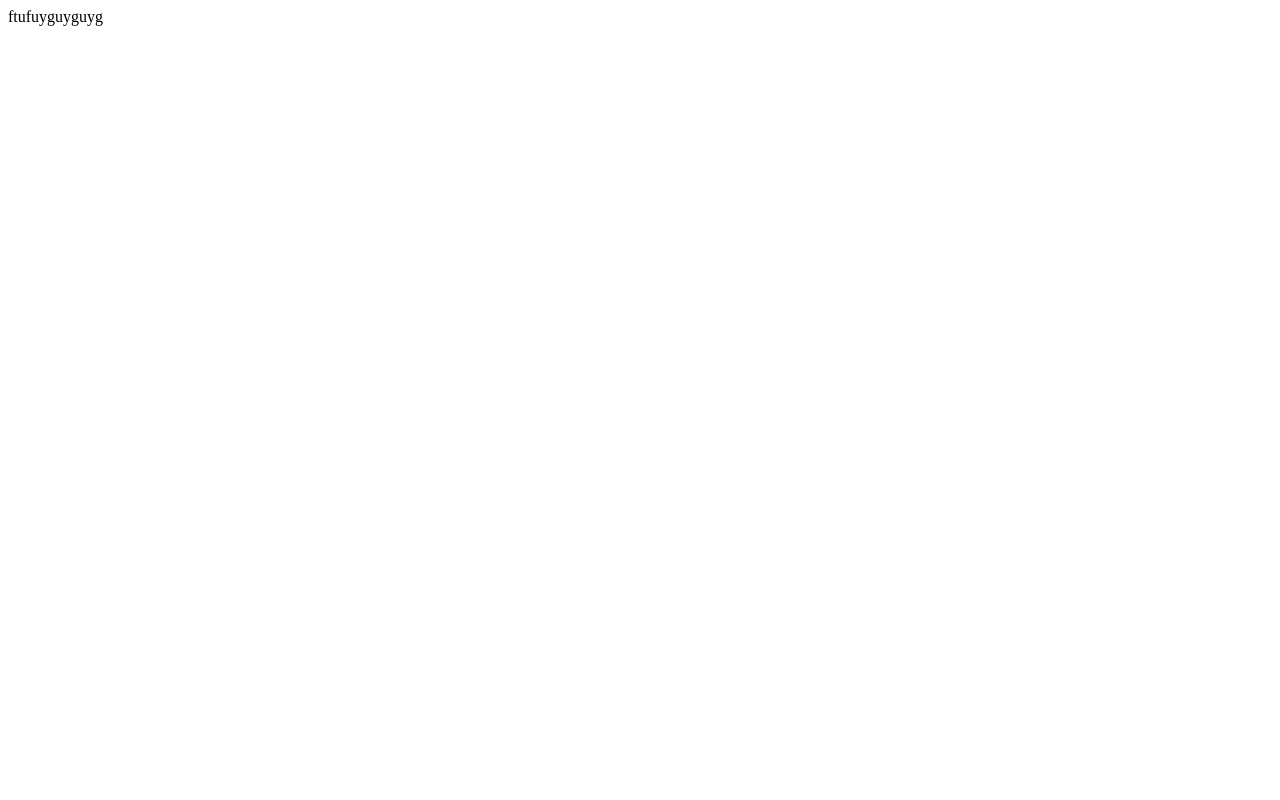
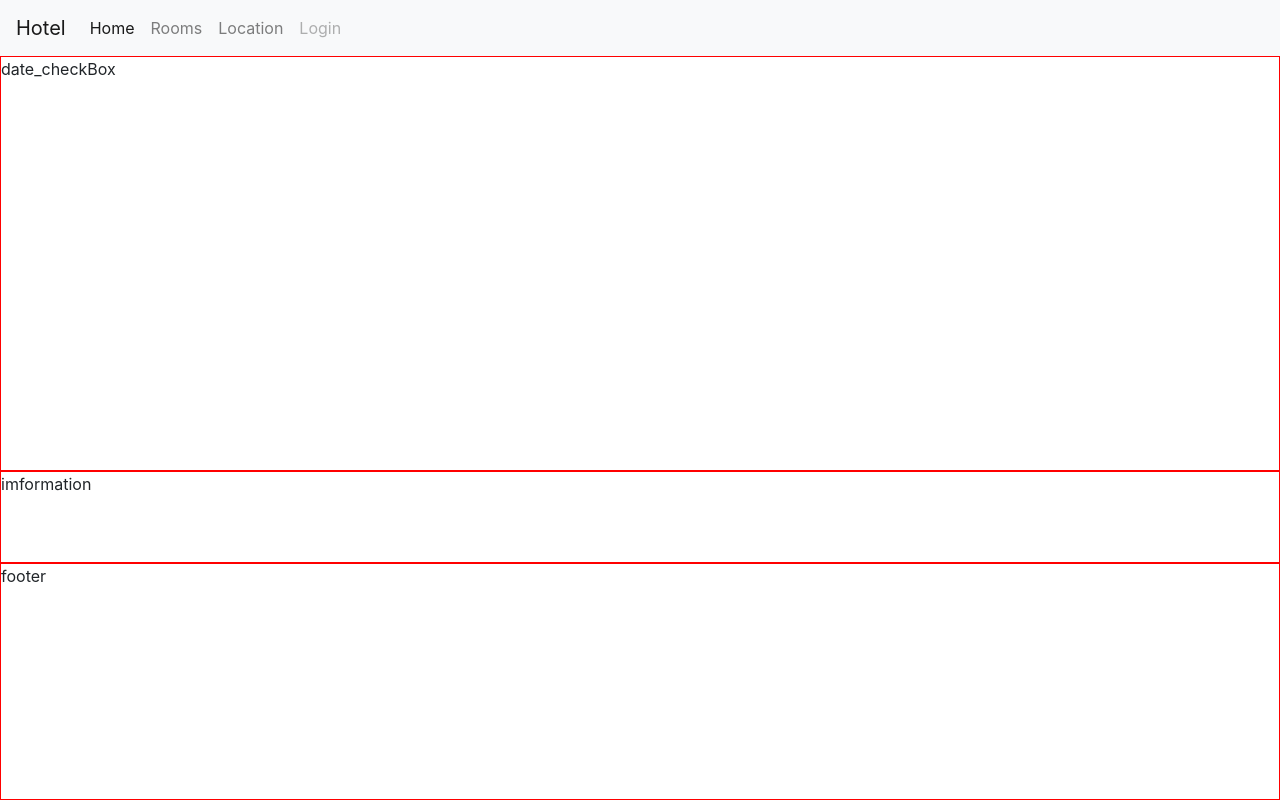
Before and after one commit to Beans9605/hotel_reservation, a Django app: page / in a window 1280 px wide. Before the commit the page is almost empty. Run offline with Django 3.2, Linux system fonts and the light colour scheme; some libraries are stand-ins or nearby versions.

Commit message:
make layout

```diff
--- a/hotel_reservation/hotel_reservation/settings.py
+++ b/hotel_reservation/hotel_reservation/settings.py
@@ -121,5 +121,6 @@ USE_TZ = True
 STATIC_URL = '/static/'
 # static file 저장 경로 절대 지정
 STATICFILES_DIR = (
-    os.path.join(BASE_DIR, "static")
+    os.path.join(BASE_DIR, "static"),
+    os.path.join(BASE_DIR, "statics")
 )
--- /dev/null
+++ b/hotel_reservation/main/static/css/home.css
@@ -0,0 +1,27 @@
+.wrapper {
+    position: relative;
+    width: 100%;
+    height: 100%;
+    display: grid;
+    grid-template-columns: 10fr 495fr 10fr;
+    grid-template-rows: 56fr 200fr 500fr 154fr 400fr;
+}
+.home_nav_bar {
+    grid-column: 1 / -1 ;
+    grid-row: 1;
+}
+.main_contentBox {
+    border: 1px solid red;
+    grid-column: 1 / -1 ;
+    grid-row: 2 / 4;
+}
+.imformation {
+    border: 1px solid red;
+    grid-column: 1 / -1 ;
+    grid-row: 4;
+}
+.footer {
+    border: 1px solid red;
+    grid-column: 1 / -1 ;
+    grid-row: 5;
+}
--- a/hotel_reservation/main/templates/main/home.html
+++ b/hotel_reservation/main/templates/main/home.html
@@ -1,11 +1,52 @@
-<!DOCTYPE html>
-<html lang="en">
-<head>
-    <meta charset="UTF-8">
-    <meta name="viewport" content="width=device-width, initial-scale=1.0">
-    <title>Document</title>
-</head>
-<body>
-    ftufuyguyguyg
-</body>
+{% load static %}
+<!Doctype>
+<html>
+    <head>
+        <!-- Required meta tags -->
+    <meta charset="utf-8">
+    <meta name="viewport" content="width=device-width, initial-scale=1, shrink-to-fit=no">
+
+    <!-- Bootstrap CSS -->
+    <link rel="stylesheet" href="https://stackpath.bootstrapcdn.com/bootstrap/4.4.1/css/bootstrap.min.css" integrity="sha384-Vkoo8x4CGsO3+Hhxv8T/Q5PaXtkKtu6ug5TOeNV6gBiFeWPGFN9MuhOf23Q9Ifjh" crossorigin="anonymous">
+
+        <title>Hotel_reservation</title>
+        <link rel="stylesheet" href="{% static 'css/home.css' %}">
+        <script src="{% static 'js/home.js' %}"></script>
+    </head>
+    <body>
+        <div class="wrapper">
+            <div class="home_nav_bar">
+                <nav class="navbar navbar-expand-lg navbar-light bg-light">
+                    <a class="navbar-brand" href="#">Hotel</a>
+                    <button class="navbar-toggler" type="button" data-toggle="collapse" data-target="#navbarNavAltMarkup" aria-controls="navbarNavAltMarkup" aria-expanded="false" aria-label="Toggle navigation">
+                    <span class="navbar-toggler-icon"></span>
+                    </button>
+                    <div class="collapse navbar-collapse" id="navbarNavAltMarkup">
+                    <div class="navbar-nav">
+                        <a class="nav-item nav-link active" href="#">Home <span class="sr-only">(current)</span></a>
+                        <a class="nav-item nav-link" href="#">Rooms</a>
+                        <a class="nav-item nav-link" href="#">Location</a>
+                        <a class="nav-item nav-link disabled" href="#" tabindex="-1" aria-disabled="true">Login</a>
+                    </div>
+                    </div>
+                </nav>
+            </div>
+            <div class="main_contentBox">
+                <div class="date_checkBox">
+                    date_checkBox
+                </div>
+            </div>
+            <div class="imformation">
+                imformation
+            </div>
+            <div class="footer">
+                footer
+            </div>
+        </div>
+            <!-- Optional JavaScript -->
+        <!-- jQuery first, then Popper.js, then Bootstrap JS -->
+        <script src="https://code.jquery.com/jquery-3.4.1.slim.min.js" integrity="sha384-J6qa4849blE2+poT4WnyKhv5vZF5SrPo0iEjwBvKU7imGFAV0wwj1yYfoRSJoZ+n" crossorigin="anonymous"></script>
+        <script src="https://cdn.jsdelivr.net/npm/popper.js@1.16.0/dist/umd/popper.min.js" integrity="sha384-Q6E9RHvbIyZFJoft+2mJbHaEWldlvI9IOYy5n3zV9zzTtmI3UksdQRVvoxMfooAo" crossorigin="anonymous"></script>
+        <script src="https://stackpath.bootstrapcdn.com/bootstrap/4.4.1/js/bootstrap.min.js" integrity="sha384-wfSDF2E50Y2D1uUdj0O3uMBJnjuUD4Ih7YwaYd1iqfktj0Uod8GCExl3Og8ifwB6" crossorigin="anonymous"></script>
+    </body>
 </html>
--- a/hotel_reservation/main/urls.py
+++ b/hotel_reservation/main/urls.py
@@ -3,4 +3,5 @@ from . import views
 
 urlpatterns = [
     path('', views.home, name="home"),
+    path('reservation/', views.reservation, name="reservation"),
 ]
--- a/hotel_reservation/main/views.py
+++ b/hotel_reservation/main/views.py
@@ -4,3 +4,6 @@ from django.shortcuts import render
 
 def home(request) :
     return render(request, "main/home.html")
+
+def reservation(request) :
+    return render(request, "main/reservation.html")
```
Also changed, not shown: hotel_reservation/main/templates/main/reservation.html (added, +14 -0 lines), hotel_reservation/main/static/js/home.js (added).
